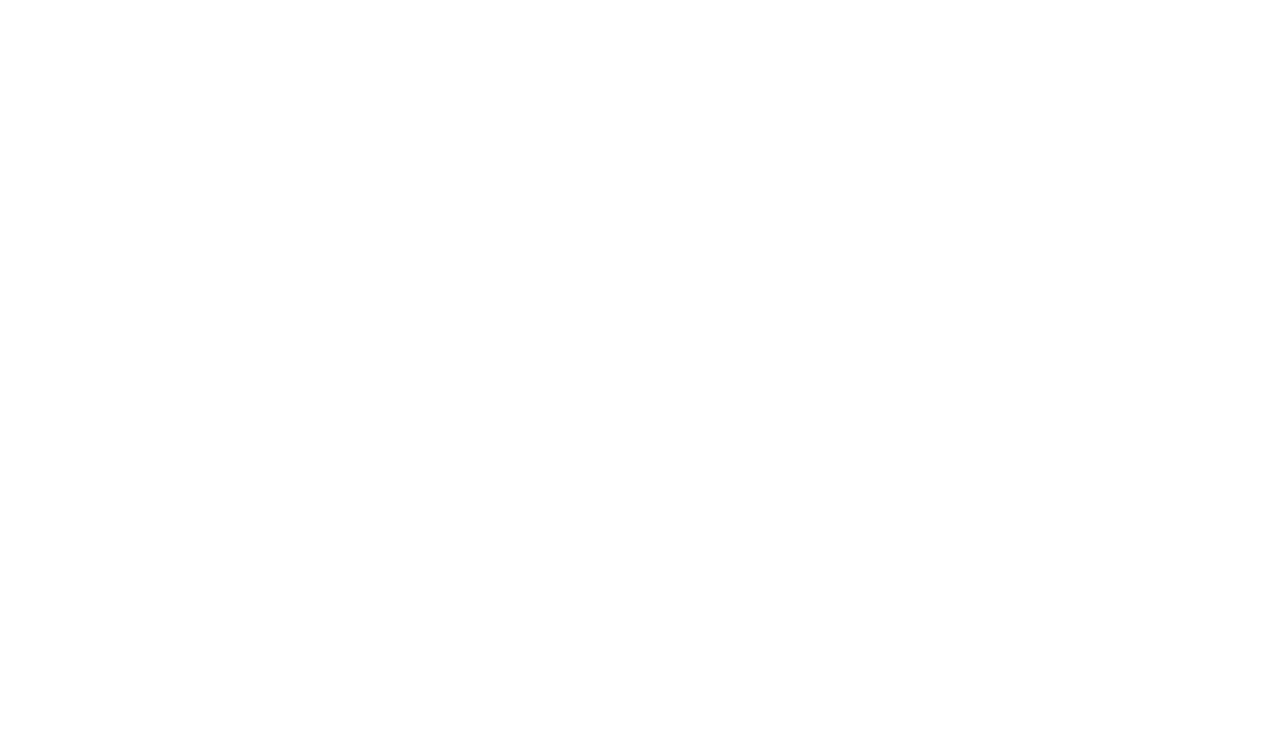
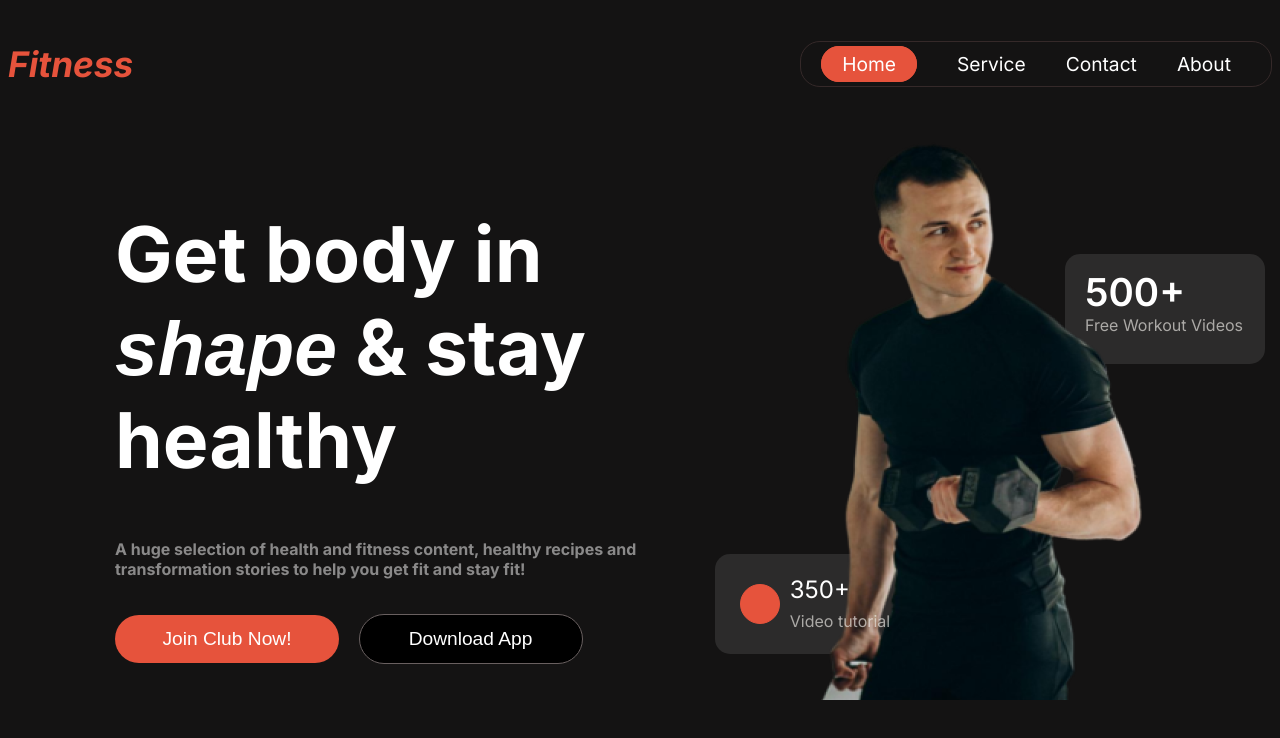
Before and after one commit to ummeahabiba/assignment02, a plain HTML site: page index.html in a window 1280 px wide. Drawn offline with Linux system fonts and the light colour scheme; a web font is replaced by a local one.

Commit message:
added header section

```diff
--- a/index.html
+++ b/index.html
@@ -4,8 +4,50 @@
     <meta charset="UTF-8">
     <meta name="viewport" content="width=device-width, initial-scale=1.0">
     <title>assignment02</title>
+    <link rel="stylesheet" href="style/style.css">
+    <link href="https://fonts.cdnfonts.com/css/berthalisa" rel="stylesheet">
+
 </head>
-<body>
+<body class="inter-font">
+    <header>
+        <div class="nav">
+         <nav class="nav-bar display-flex">
+            <h3 class="nav-bar-title">Fitness</h3>
+            <ul class="nav-links display-flex">
+                <li><a href="" class="nav-home">Home</a></li>
+                <li><a href="">Service</a></li>
+                <li><a href="">Contact</a></li>
+                <li><a href="">About</a></li>
+            </ul>
+         </nav>
+        </div>
+        <div class="banner display-flex">
+        <div class="banner-container">
+            <h1 class="banner-title">Get body in <br><span class="banner-miama">shape</span> & stay healthy</h1>
+            <p class="banner-description">A huge selection of health and fitness content,
+             healthy recipes and transformation stories to help you get fit and stay fit!
+            </p>
+            <button class="btn-primary banner-join-btn">Join Club Now!</button>
+            <button class="btn-primary banner-download-btn">Download App</button>
+        </div>
+        <div class="banner-img">
+           <img src="images/Images 2.png" alt="">
+           <div class="problem-btn">
+            <button class="circle"></button>
+            <span class="btn-350">350+ <br> <span class="btn-tutorial">Video tutorial</span> </span>
+           </div>
+           <div class="problem-btn2">
+            <span class="btn-500">500+ </span> <br>
+            <span class="btn-tutorial">Free Workout Videos</span>
+           </div>
+        </div>
+    </div>
+    </header>
+    <main>
 
+    </main>
+    <footer>
+
+    </footer>
 </body>
 </html>
--- a/style/style.css
+++ b/style/style.css
@@ -0,0 +1,153 @@
+@import url('https://fonts.googleapis.com/css2?family=Azeret+Mono:ital,wght@0,100..900;1,100..900&family=Inter:ital,opsz,wght@0,14..32,100..900;1,14..32,100..900&family=Open+Sans:ital,wght@0,300..800;1,300..800&display=swap');
+.inter-font {
+    font-family: "Inter", sans-serif;
+    font-optical-sizing: auto;
+    font-weight: 400;
+    font-style: normal;
+    background-color: #141313;
+  }
+
+  @import url('https://fonts.cdnfonts.com/css/berthalisa');
+
+
+  /*sheared style*/
+.display-flex{
+    display: flex;
+}
+.btn-primary{
+border-radius: 50px;
+padding: 13px;
+width: 224px;
+font-size: 1.2rem;
+font-weight: 500px;
+color: #FFFFFF;
+}
+  /*Header  --  nav bar*/
+  .nav{
+    max-width: 1440px;
+    margin: 0px auto;
+  }
+  .nav-bar{
+    justify-content: space-between;
+    align-items: center;
+  }
+  nav ul{
+    list-style: none;
+  }
+
+  nav ul li>a{
+    text-decoration: none;
+    color: #FFFFFF;
+    font-size: 1.2rem;
+    font-weight: 400;
+    margin:0px 30px 0px 10px;
+  }
+  .nav-bar-title{
+    color: rgba(230, 83, 60, 1);
+    font-size: 2.2rem;
+    font-weight: bolder;
+    font-style: italic;
+  }
+  .nav-links{
+    border: 1px solid #352929;
+    border-radius: 20px;
+    padding: 10px;
+  }
+  .nav-home{
+    border: 1px solid rgba(230, 83, 60, 1);
+    border-radius: 20px;
+    background-color: rgba(230, 83, 60, 1);
+    padding: 5px 20px;
+  }
+  /*banner- header*/
+  .banner{
+    justify-content: center;
+    align-items: center;
+    gap: 100px;
+  }
+  .banner-title{
+    font-size: 4.8rem;
+    color: #FFFFFF;
+    font-weight: bolder;
+  }
+  .banner-description{
+    font-size: 1rem;
+    color: rgba(255, 255, 255, 0.5);
+    font-weight: bolder;
+    margin-bottom: 35px;
+  }
+  .banner-miama{
+    font-family: 'Berthalisa', sans-serif;
+    font-weight: 600;
+    font-style: italic;
+  }
+  .banner-join-btn{
+    background-color: rgba(230, 83, 60, 1);
+    border: none;
+  }
+  .banner-download-btn{
+    background-color: black;
+    border: 1px solid rgb(105, 96, 96);
+    margin-left: 15px;
+  }
+.banner-container{
+  width: 600px;
+}
+.banner-img{
+  width: 350px;
+  height: 580px;
+}
+.problem-btn{
+  height: 100px;
+  width: 200px;
+  background-color: rgba(255, 255, 255, 0.1);
+  display: flex;
+  gap: 10px;
+  justify-content: center;
+  align-items: center;
+  border-radius: 15px;
+  margin-top: -150px;
+  margin-left: -100px;
+}
+.circle{
+  width: 40px;
+  height: 40px;
+  background-color: rgba(230, 83, 60, 1);
+  border-radius: 100%;
+  border: 1px solid rgba(230, 83, 60, 1);
+}
+.btn-350{
+  color: #FFFFFF;
+  font-size: 24px;
+}
+.btn-tutorial{
+  color: rgba(239, 237, 232, 0.65);
+  font-size: 16px;
+}
+.problem-btn2{
+  height: 80px;
+  width: 160px;
+  background-color: rgba(255, 255, 255, 0.1);
+  border-radius: 15px;
+  padding: 15px 20px;
+  margin-left: 250px;
+  margin-top: -400px;
+}
+.btn-500{
+  color: #FFFFFF;
+  font-size: 2.4rem;
+  font-weight: 600;
+}
+.btn-tutorial2{
+  color: rgba(239, 237, 232, 0.65);
+  font-size: 16px;
+}
+
+
+
+  /*media quary for small device */
+  @media screen and (max-width: 576px) {
+    .banner, .nav, .nav-links{
+      flex-direction: column;
+    }
+  }
```
